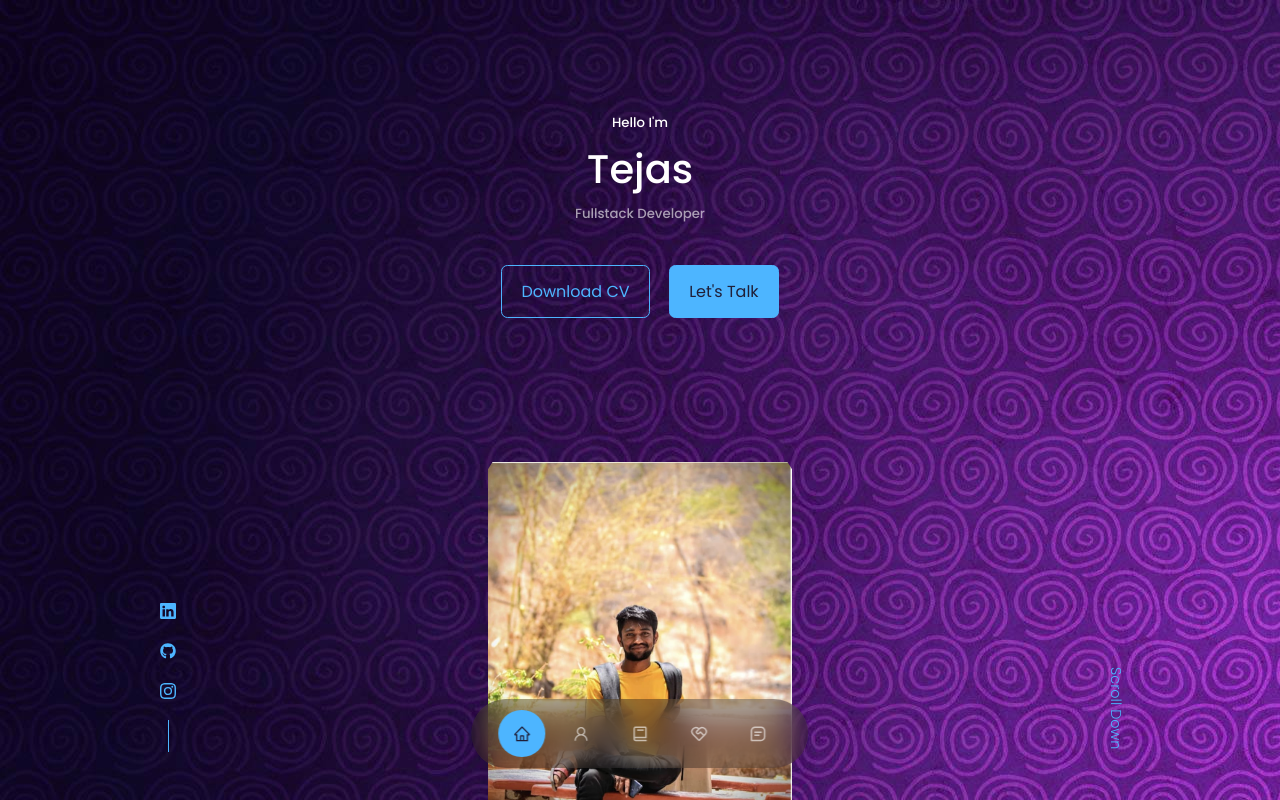
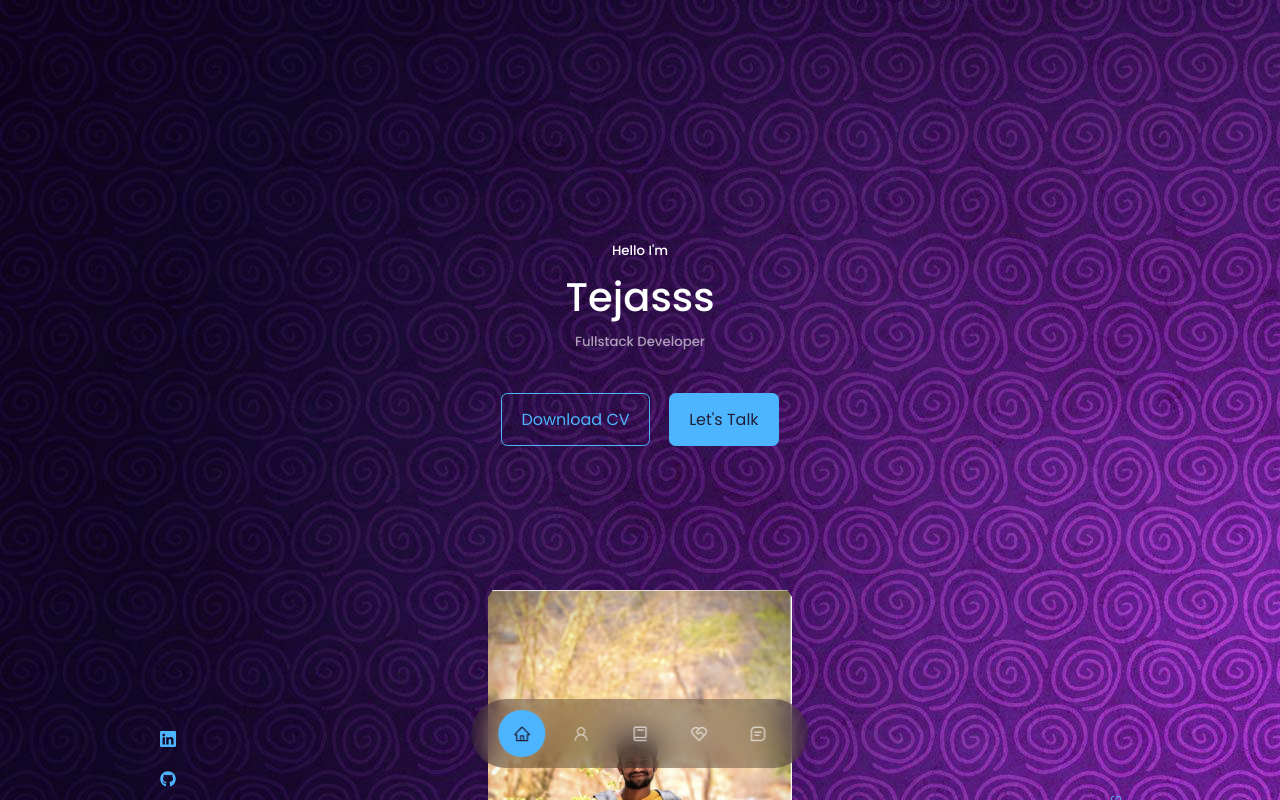
Before and after one commit to TejasBadhe07/www.tejasbadheportfolio.com, a React (Create React App) app: page / in a window 1280 px wide. Shown: the top 800 px of the page. Built offline with nearby package versions, Linux system fonts and the light colour scheme.

Commit message:
update tag

```diff
--- a/src/components/header/Header.jsx
+++ b/src/components/header/Header.jsx
@@ -6,10 +6,11 @@
 
 const Header = () => {
   return (
+    <section id='home'>
       <header>
         <div className="container header__container">
           <h5>Hello I'm</h5>
-        <h1>Tejas</h1>
+          <h1>Tejasss</h1>
           <h5 className ="text-light"> Fullstack Developer</h5>
           <CTA />
           <HeaderSocials/>
@@ -21,6 +22,7 @@
           <a href="#contact" className='scroll__down'>Scroll Down</a>
         </div>
       </header>
+      </section>
   )
 }
 
--- a/src/components/nav/Nav.jsx
+++ b/src/components/nav/Nav.jsx
@@ -1,4 +1,31 @@
-import React from 'react'
+import React from 'react';
+import './nav.css';
+import { AiOutlineHome } from 'react-icons/ai';
+import { AiOutlineUser } from 'react-icons/ai';
+import { BiBook } from 'react-icons/bi';
+import { RiServiceLine } from 'react-icons/ri';
+import { BiMessageSquareDetail } from 'react-icons/bi';
+import { useState } from 'react';
+
+const Nav = () => {
+  const [activeNav, setActiveNav] = useState('#');
+
+  return (
+    <nav>
+      {/*==========================================  ACTIVE TAGS  =========================================*/}
+      <a href="#home" onClick={() => setActiveNav('#')} className={activeNav === '#' ? 'active' : ''}><AiOutlineHome/></a>
+      <a href="#about" onClick={() => setActiveNav('about')} className={activeNav === 'about' ? 'active' : ''}><AiOutlineUser/></a>
+      <a href="#experience" onClick={() => setActiveNav('experience')} className={activeNav === 'experience' ? 'active' : ''}><BiBook/></a>
+      <a href="#services" onClick={() => setActiveNav('services')} className={activeNav === 'services' ? 'active' : ''}><RiServiceLine/></a>
+      <a href="#contact" onClick={() => setActiveNav('contact')} className={activeNav === 'contact' ? 'active' : ''}><BiMessageSquareDetail/></a>
+    </nav>
+  );
+};
+
+export default Nav;
+
+
+/*import React from 'react'
 import './nav.css'
 import {AiOutlineHome} from 'react-icons/ai'
 import {AiOutlineUser} from 'react-icons/ai'
@@ -12,7 +39,7 @@
   return (
     <nav>
 
-      {/*==========================================  ACTIVE TAGS  =========================================*/}
+      {//==========================================  ACTIVE TAGS  =========================================*}
       <a href="#" onClick={() =>setActiveNav('#')} className={activeNav === '#' ? 'active' : ''}><AiOutlineHome/></a>
       <a href="#about" onClick={() =>setActiveNav('about')} className={activeNav === 'about' ? 'active' : ''}><AiOutlineUser/></a>
       <a href="#experience" onClick={() =>setActiveNav('experience')} className={activeNav === 'experience' ? 'active' : ''}><BiBook/></a>
@@ -23,3 +50,4 @@
 }
 
 export default Nav
+*/
```
Lines whose indentation alone changed are shown as unchanged.
